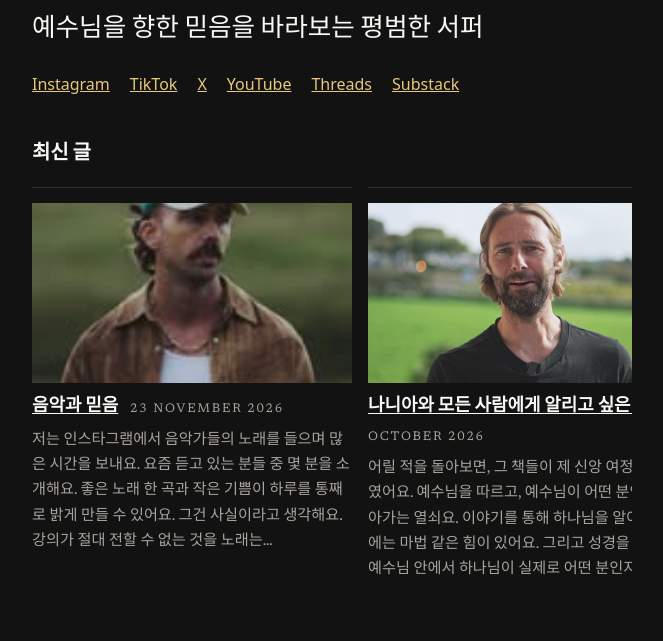
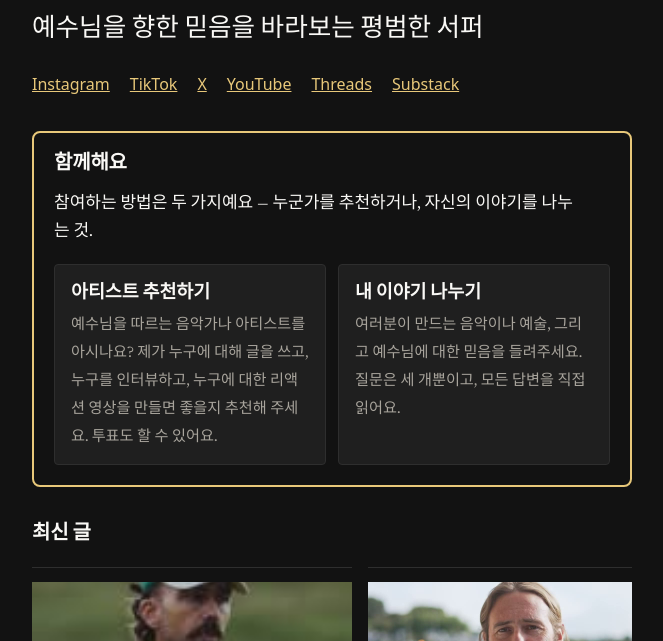
Before and after one commit to streamjonathan/jonathanmccallum-ko, an Eleventy site: page index.njk in a window 1280 px wide. Shown: the part 133-774 px from the top of the page, without its empty margins (308-971 px from the left). Built offline with nearby package versions, Linux system fonts and the light colour scheme; Eleventy itself is replaced by a stand-in of ours; files that its build step writes are made by us from their sources; files whose address does not match are found by name.

Commit message:
Get involved box (translated), linking to the main site's Suggest and Share pages
The lang sites have no /suggest-an-artist/ or /share-your-story/ pages, and the
Worker's session cookie is host-only for jonathanmccallum.com (HttpOnly Secure
SameSite=Lax, Path=/, no Domain attribute) with no CORS headers for cross-origin
API calls, so sign-in and the forms cannot work on the .pages.dev origin. Both
cards therefore link to the main site with absolute URLs.

```diff
--- /dev/null
+++ b/_includes/get-involved.njk
@@ -0,0 +1,14 @@
+<section class="get-involved" aria-labelledby="get-involved-heading">
+  <h2 id="get-involved-heading">함께해요</h2>
+  <p>참여하는 방법은 두 가지예요 — 누군가를 추천하거나, 자신의 이야기를 나누는 것.</p>
+  <div class="get-involved__cards">
+    <a class="get-involved__card" href="https://jonathanmccallum.com/suggest-an-artist/">
+      <strong>아티스트 추천하기</strong>
+      <span>예수님을 따르는 음악가나 아티스트를 아시나요? 제가 누구에 대해 글을 쓰고, 누구를 인터뷰하고, 누구에 대한 리액션 영상을 만들면 좋을지 추천해 주세요. 투표도 할 수 있어요.</span>
+    </a>
+    <a class="get-involved__card" href="https://jonathanmccallum.com/share-your-story/">
+      <strong>내 이야기 나누기</strong>
+      <span>여러분이 만드는 음악이나 예술, 그리고 예수님에 대한 믿음을 들려주세요. 질문은 세 개뿐이고, 모든 답변을 직접 읽어요.</span>
+    </a>
+  </div>
+</section>
--- a/_includes/layouts/base.njk
+++ b/_includes/layouts/base.njk
@@ -111,7 +111,7 @@
 </script>
 {% endif %}
 <link rel="alternate" type="application/rss+xml" title="{{ site.title }}" href="/feed/">
-<link rel="preload" href="/css/style.css?v=11" as="style">
+<link rel="preload" href="/css/style.css?v=12" as="style">
 <link rel="stylesheet" href="/css/style.css?v=11">
 </head>
 <body>
--- a/_includes/layouts/page.njk
+++ b/_includes/layouts/page.njk
@@ -5,3 +5,6 @@ layout: layouts/base.njk
   <h1>{{ title }}</h1>
   {{ content | safe }}
 </article>
+{% if page.url != "/suggest-an-artist/" and page.url != "/share-your-story/" %}
+{% include "get-involved.njk" %}
+{% endif %}
--- a/_includes/layouts/post.njk
+++ b/_includes/layouts/post.njk
@@ -10,6 +10,7 @@ layout: layouts/base.njk
   {{ content | safe }}
   </div>
 </article>
+{% include "get-involved.njk" %}
 {% set prevPost = collections.publishedPosts | getPreviousCollectionItem(page) %}
 {% set nextPost = collections.publishedPosts | getNextCollectionItem(page) %}
 {% if prevPost or nextPost %}
--- a/css/style.css
+++ b/css/style.css
@@ -256,6 +256,28 @@ button[type="submit"] {
 /* Featured carousel: the newest articles in a slow-moving row, same
    scroll-snap pattern as the Watch row. The reader can swipe or scroll
    it by hand; the script below moves it along gently when left alone. */
+.get-involved {
+  border: 2px solid var(--link);
+  border-radius: 0.5rem;
+  padding: 1rem 1.25rem 1.25rem;
+  margin: 0 0 1.5rem;
+}
+.get-involved h2 { margin-top: 0; }
+.get-involved__cards { display: flex; flex-wrap: wrap; gap: 0.75rem; margin-top: 0.75rem; }
+.get-involved__card {
+  flex: 1 1 16rem;
+  display: block;
+  padding: 0.75rem 1rem;
+  border: 1px solid var(--line);
+  border-radius: 0.25rem;
+  background: var(--code-bg);
+  color: var(--text);
+  text-decoration: none;
+}
+.get-involved__card:hover { border-color: var(--link); }
+.get-involved__card strong { display: block; font-family: "Fraunces", Georgia, "Iowan Old Style", "Times New Roman", serif; font-size: 1.15rem; margin-bottom: 0.25rem; }
+.get-involved__card span { color: var(--muted); font-size: 0.95rem; }
+
 .featured { margin-top: 1.5rem; }
 .featured-row { display: flex; gap: 1rem; overflow-x: auto; scroll-snap-type: x mandatory; list-style: none; padding: 0 0 0.5rem; margin: 1rem 0; }
 /* The arrows and dots are the navigation now, so the row's own
--- a/index.njk
+++ b/index.njk
@@ -17,6 +17,8 @@ eleventyExcludeFromCollections: true
   <a href="https://www.threads.com/@jonamccallum">Threads</a>
   <a href="https://jonamccallum.substack.com">Substack</a>
 </p>
+
+{% include "get-involved.njk" %}
 
 <section class="featured" data-fade aria-labelledby="featured-heading">
   <h2 id="featured-heading">최신 글</h2>
```
